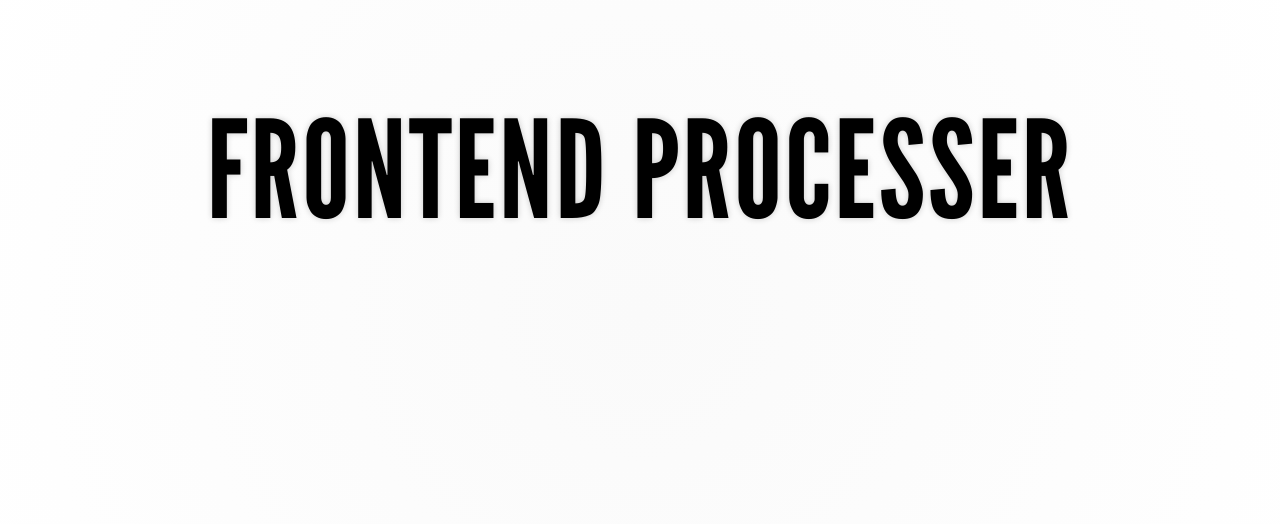
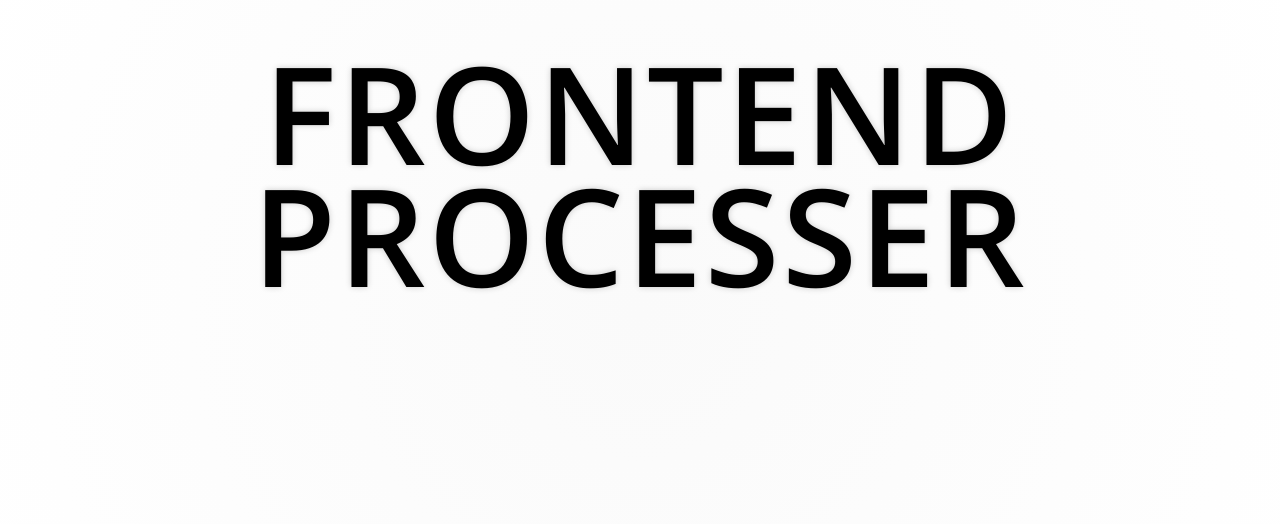
Before and after one commit to casperudesen/frontendprocess, a plain HTML site: page index.html in a window 1280 px wide. Shown: the part 88-612 px from the top of the page. Drawn offline with nearby package versions, Linux system fonts and the light colour scheme.

Commit message:
Update theme.css

```diff
--- a/css/theme.css
+++ b/css/theme.css
@@ -3,14 +3,11 @@
  *
  * Copyright (C) 2011-2012 Hakim El Hattab, http://hakim.se
  */
-@import url(https://fonts.googleapis.com/css?family=Lato:400,700,400italic,700italic);
+@import url(https://fonts.googleapis.com/css?family=Open+Sans:600);
 .reveal {
   color: #000 !important; }
-
 @font-face {
-  font-family: 'League Gothic';
-  src: url("../../bower_components/reveal.js/lib/font/league_gothic-webfont.eot");
-  src: url("../../bower_components/reveal.js/lib/font/league_gothic-webfont.eot?#iefix") format("embedded-opentype"), url("../../bower_components/reveal.js/lib/font/league_gothic-webfont.woff") format("woff"), url("../../bower_components/reveal.js/lib/font/league_gothic-webfont.ttf") format("truetype"), url("../../bower_components/reveal.js/lib/font/league_gothic-webfont.svg#LeagueGothicRegular") format("svg");
+  font-family: font-family: 'Open Sans', sans-serif;
   font-weight: normal;
   font-style: normal; }
 .logo {
@@ -18,7 +15,8 @@
   padding: 1%; }
 
 h1, h2, h3, h4, h5, h6, ol p, ul {
-  color: #000 !important; }
+  color: #000 !important;
+}
 
 .reveal .controls div.navigate-left, .reveal .controls div.navigate-left.enabled {
   border-right-color: #fff !important;
@@ -54,7 +52,7 @@ body {
   background-color: #2b2b2b; }
 
 .reveal {
-  font-family: "Lato", sans-serif;
+  font-family: 'Open Sans', sans-serif;
   font-size: 36px;
   font-weight: normal;
   letter-spacing: -0.02em;
@@ -76,7 +74,7 @@ body {
 .reveal h6 {
   margin: 0 0 20px 0;
   color: #eee;
-  font-family: "League Gothic", Impact, sans-serif;
+  font-family: 'Open Sans', sans-serif;
   line-height: 0.9em;
   letter-spacing: 0.02em;
   text-transform: uppercase;
```
